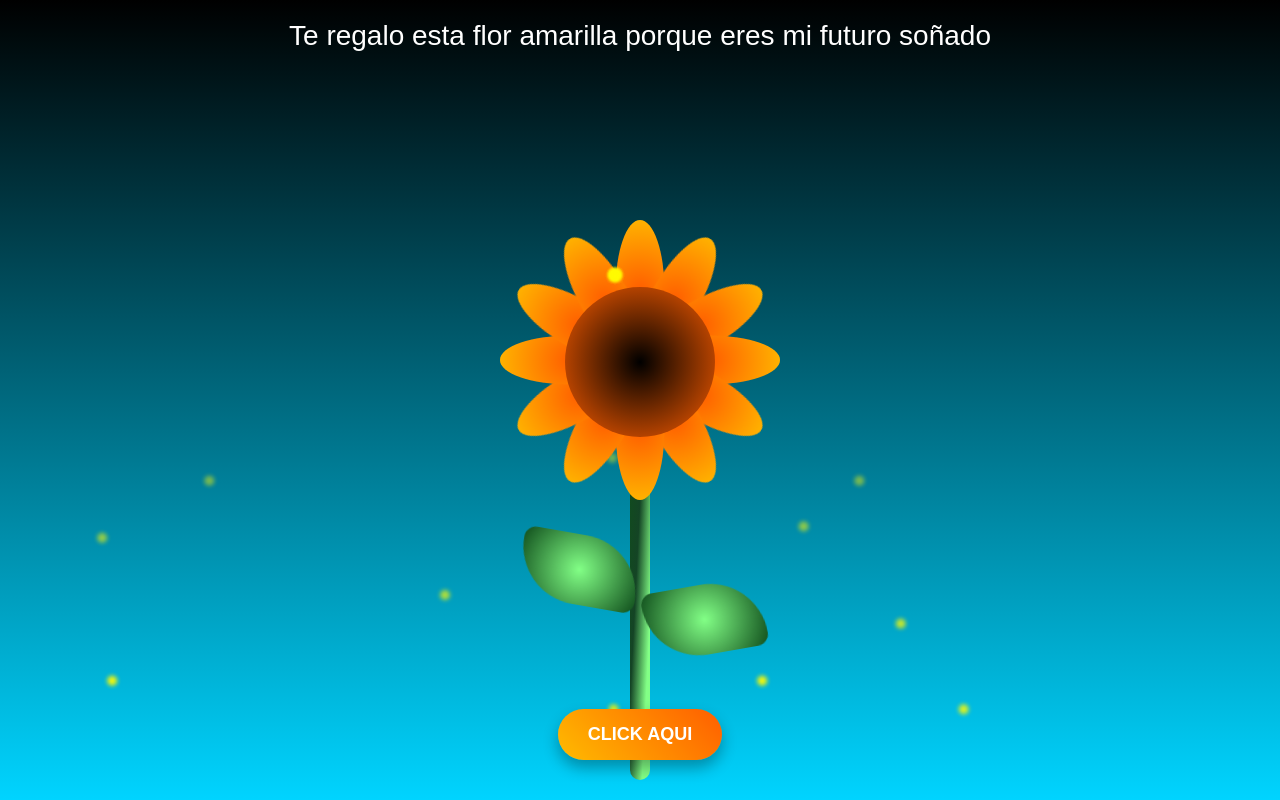
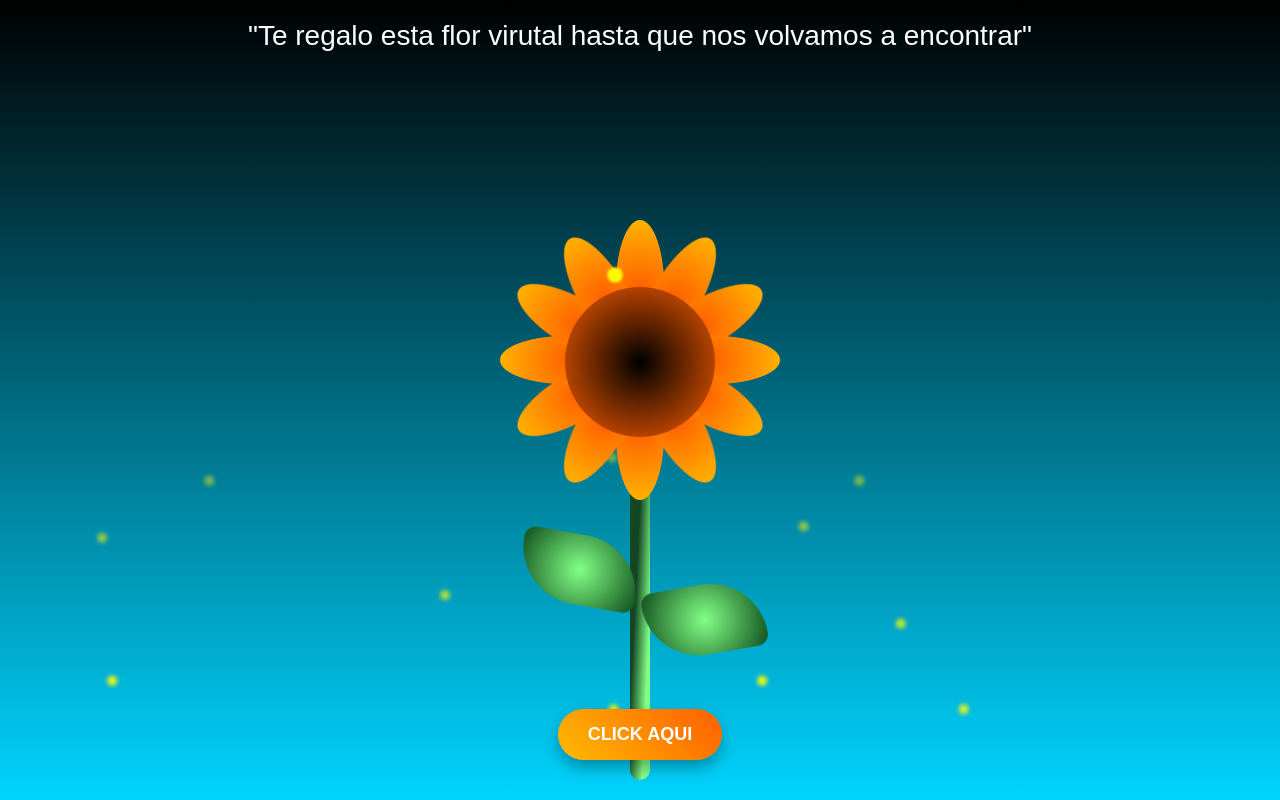
Before and after one commit to JhordanCrackero/Flor-amarilla, a plain HTML site: page flower.html in a window 1280 px wide. Drawn offline with Linux system fonts and the light colour scheme.

Commit message:
Update flower.html

```diff
--- a/flower.html
+++ b/flower.html
@@ -383,7 +383,7 @@
       id="id_audio"
       src="The Rains of Castamere (Red Wedding Version).mp3"
     ></audio>
-    <h1>Te regalo esta flor amarilla porque eres mi futuro soñado</h1>
+    <h1>"Te regalo esta flor virutal hasta que nos volvamos a encontrar"</h1>
     <div class="sunflower">
       <div class="flower_wrapper">
         <div class="flower_stem"></div>
```
